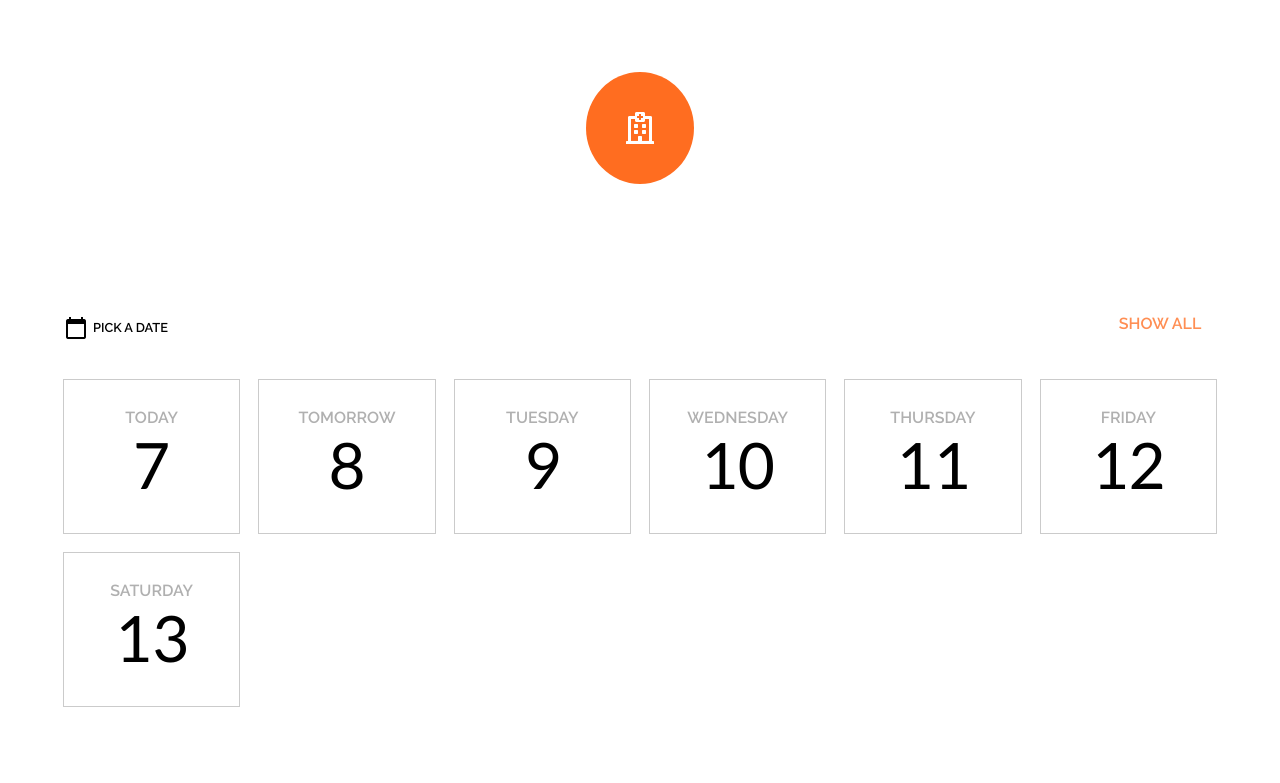
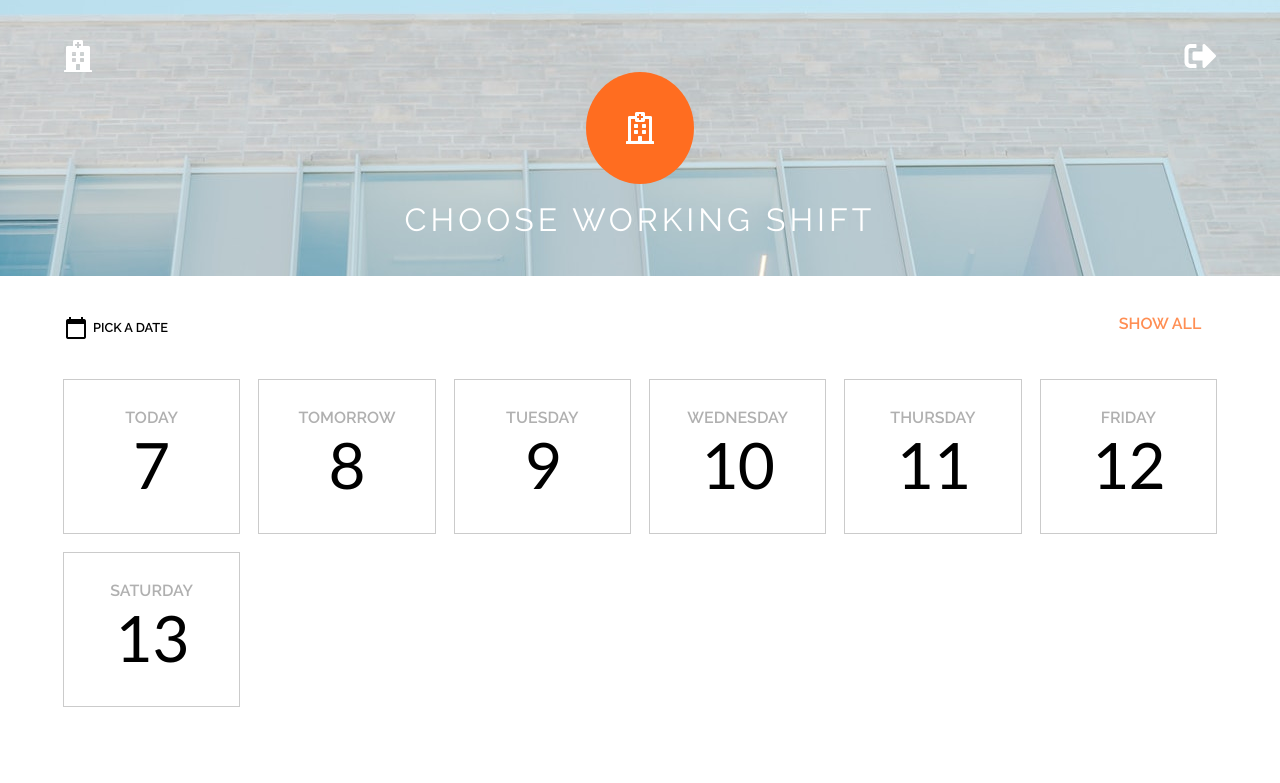
Before and after one commit to zheniaslius/hospital, a website: page index.html in a window 1280 px wide. Shown: the top 783 px of the page. Drawn offline with nearby package versions, Linux system fonts and the light colour scheme; the site is published under a folder, as on GitHub Pages, so addresses that start at the root find nothing; files whose address does not match are found by name.

Commit message:
work pls

```diff
--- a/src/styles/_media.sass
+++ b/src/styles/_media.sass
@@ -10,6 +10,7 @@
                 margin-top: 3em
 
     footer
+        height: 1150px
         font-size: 1rem
 
         .doc-info
--- a/src/styles/main.sass
+++ b/src/styles/main.sass
@@ -3,7 +3,7 @@
 @import timepicker
 
 header
-    background: url("/src/img/pexels-photo-1029614.jpeg") center no-repeat
+    background: url("./src/img/pexels-photo-1029614.jpeg") center no-repeat
     color: white
     font-size: 2em
 
```
Also changed, not shown: dist/styles/main.css, 1 other file.
